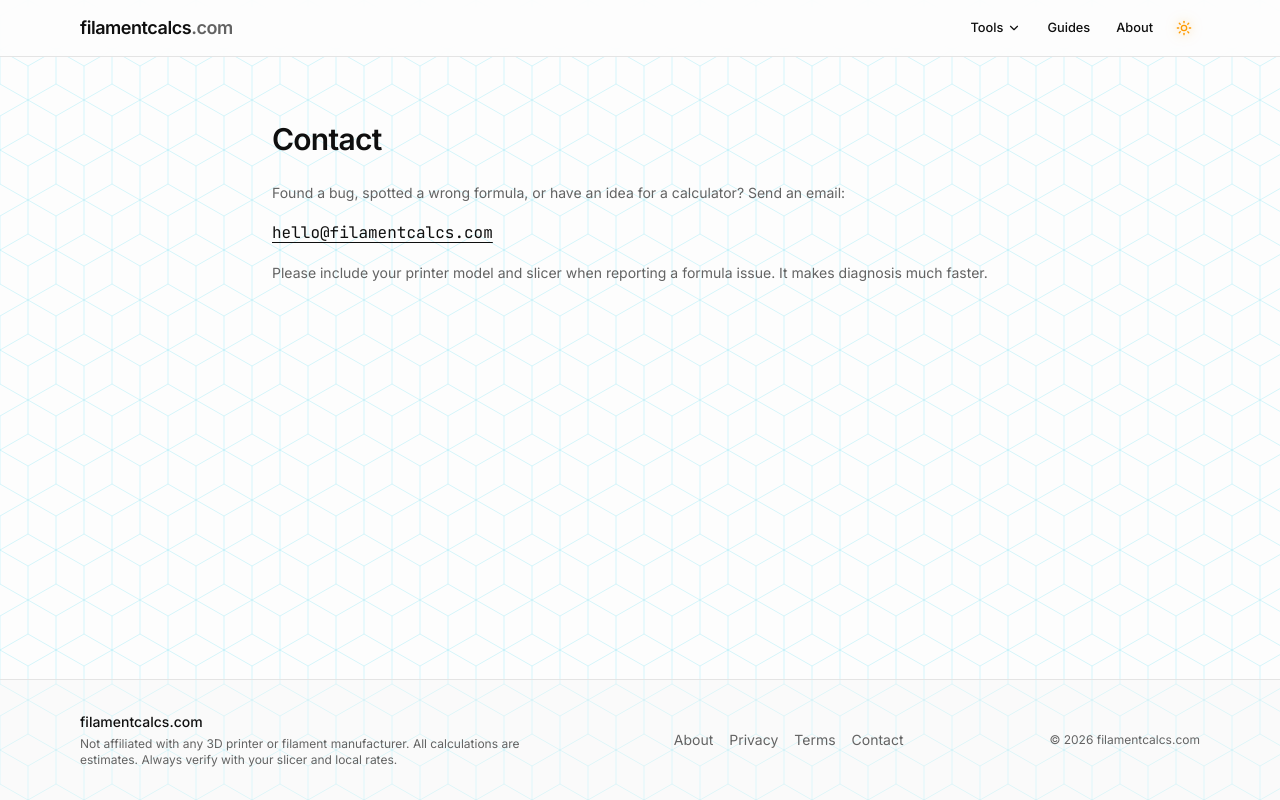
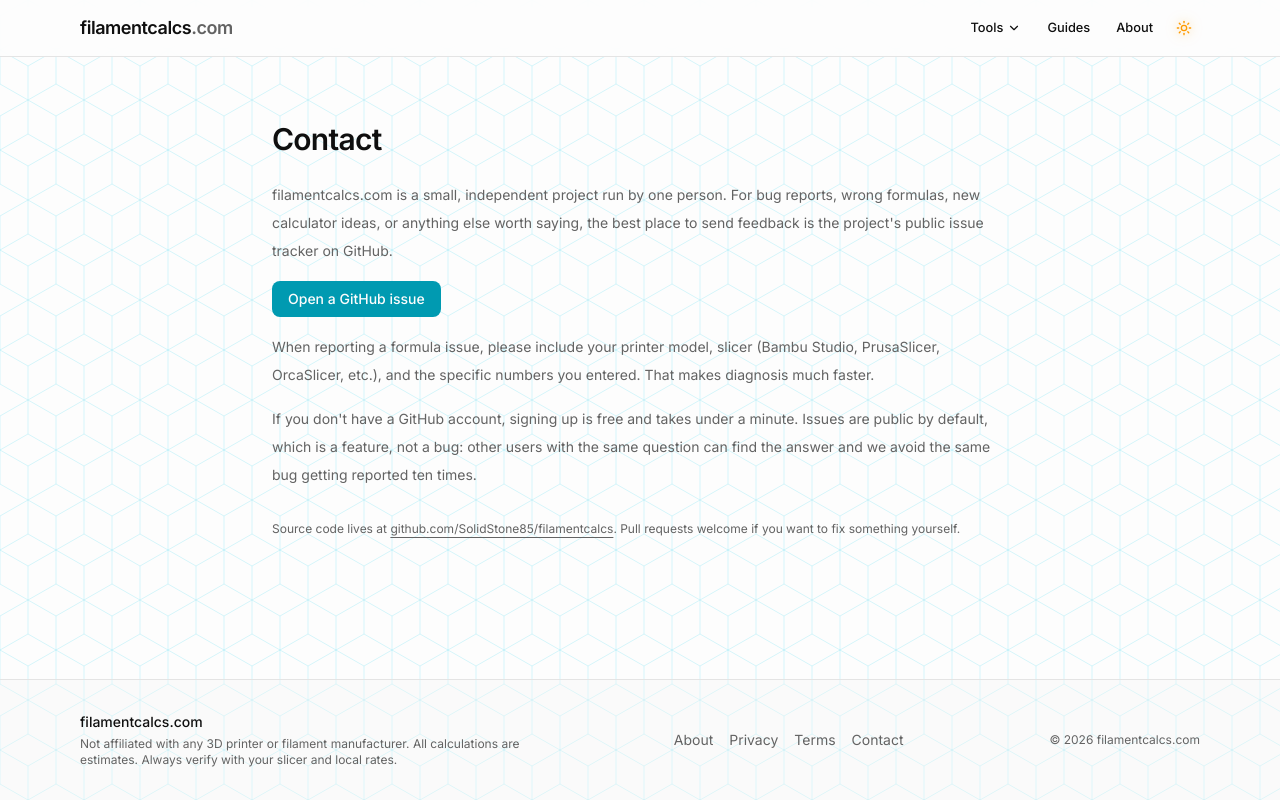
Before and after one commit to SolidStone85/filamentcalcs, a Next.js app: page /contact in a window 1280 px wide. Built offline with nearby package versions, Linux system fonts and the light colour scheme.

Commit message:
Contact page: use GitHub Issues instead of email (zero inbox setup required)

```diff
--- a/src/app/contact/page.tsx
+++ b/src/app/contact/page.tsx
@@ -2,8 +2,12 @@ import type { Metadata } from "next";
 
 import { SITE } from "@/lib/tools";
 
-// v1 uses a mailto: link. A contact form can come later if volume warrants it.
-const CONTACT_EMAIL = "hello@filamentcalcs.com";
+// Contact goes through GitHub Issues. No email inbox to manage, feedback
+// is public and threaded, and the site owner already gets GitHub
+// notifications so nothing extra to check.
+const GITHUB_ISSUES_URL =
+  "https://github.com/SolidStone85/filamentcalcs/issues/new";
+const GITHUB_REPO_URL = "https://github.com/SolidStone85/filamentcalcs";
 
 export const metadata: Metadata = {
   title: "Contact",
@@ -15,22 +19,49 @@ export default function ContactPage() {
   return (
     <div className="mx-auto max-w-3xl px-4 py-12 lg:py-16">
       <h1 className="text-3xl font-semibold tracking-tight">Contact</h1>
-      <div className="mt-6 space-y-4 text-sm leading-6 text-muted-foreground">
+      <div className="mt-6 space-y-4 text-sm leading-7 text-muted-foreground">
         <p>
-          Found a bug, spotted a wrong formula, or have an idea for a
-          calculator? Send an email:
+          {SITE.name}.com is a small, independent project run by one person.
+          For bug reports, wrong formulas, new calculator ideas, or anything
+          else worth saying, the best place to send feedback is the
+          project&apos;s public issue tracker on GitHub.
         </p>
+
         <p>
           <a
-            href={`mailto:${CONTACT_EMAIL}`}
-            className="font-mono text-base text-foreground underline underline-offset-4"
+            href={GITHUB_ISSUES_URL}
+            target="_blank"
+            rel="noopener noreferrer"
+            className="inline-flex items-center rounded-md bg-primary px-4 py-2 text-sm font-medium text-primary-foreground hover:bg-primary/90"
           >
-            {CONTACT_EMAIL}
+            Open a GitHub issue
           </a>
         </p>
+
         <p>
-          Please include your printer model and slicer when reporting a
-          formula issue. It makes diagnosis much faster.
+          When reporting a formula issue, please include your printer model,
+          slicer (Bambu Studio, PrusaSlicer, OrcaSlicer, etc.), and the
+          specific numbers you entered. That makes diagnosis much faster.
+        </p>
+
+        <p>
+          If you don&apos;t have a GitHub account, signing up is free and
+          takes under a minute. Issues are public by default, which is a
+          feature, not a bug: other users with the same question can find
+          the answer and we avoid the same bug getting reported ten times.
+        </p>
+
+        <p className="pt-4 text-xs">
+          Source code lives at{" "}
+          <a
+            href={GITHUB_REPO_URL}
+            target="_blank"
+            rel="noopener noreferrer"
+            className="underline underline-offset-4"
+          >
+            github.com/SolidStone85/filamentcalcs
+          </a>
+          . Pull requests welcome if you want to fix something yourself.
         </p>
       </div>
     </div>
```
